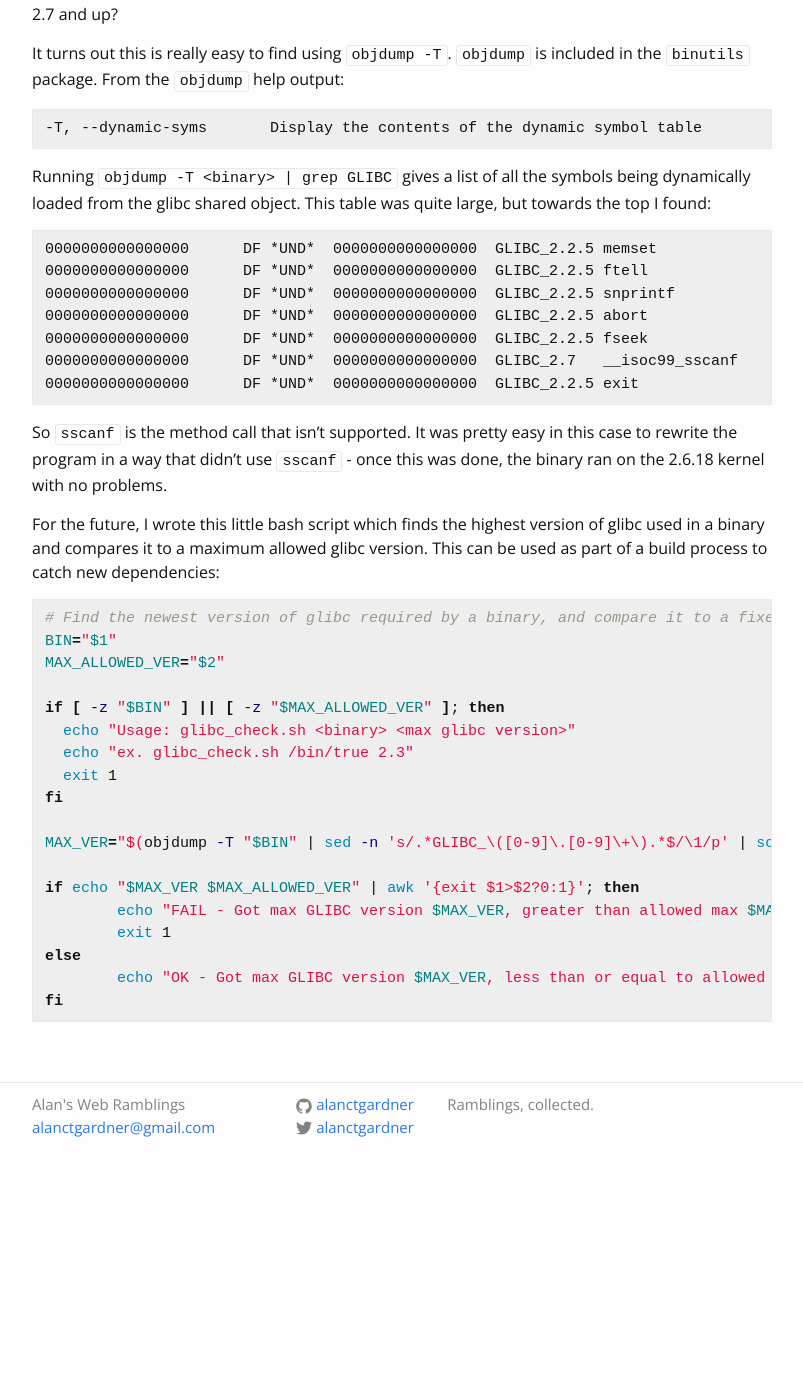
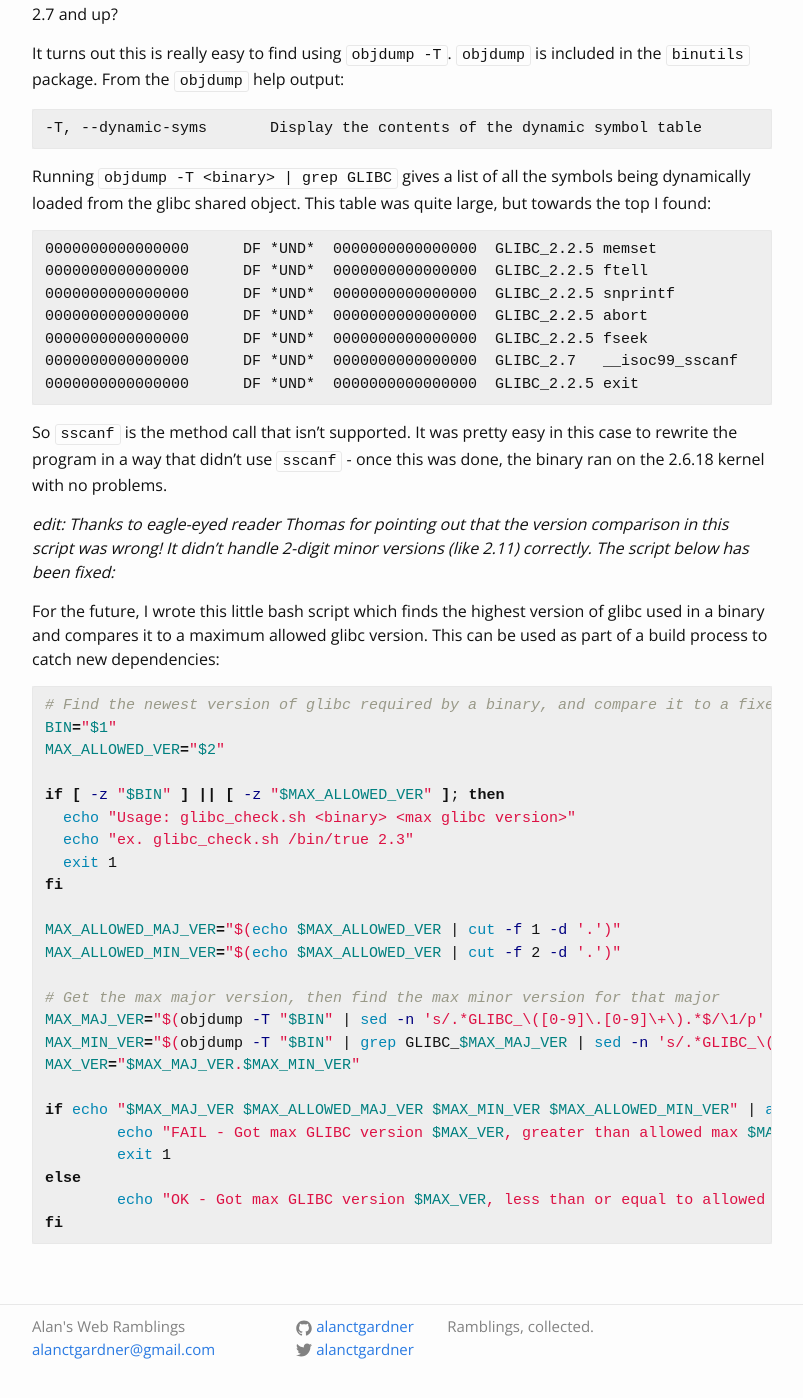
Before and after one commit to actgardner/actgardner.github.io, a Jekyll site: the page built from _posts/2015-12-12-c-dependencies.markdown, in a window 1280 px wide and 1400 px high, scrolled down 431 px. Shown: the whole window, without its empty margins (238-1041 px from the left). Built offline with Jekyll 4.4.1, drawn with Linux system fonts in a browser that asks for light colours; before the commit the page ends 1609 px from its top, so only the background shows below that.

Commit message:
Update glibc post to handle two-digit minor versions

````diff
--- a/_posts/2015-12-12-c-dependencies.markdown
+++ b/_posts/2015-12-12-c-dependencies.markdown
@@ -33,6 +33,8 @@ Running `objdump -T <binary> | grep GLIBC` gives a list of all the symbols being
 
 So `sscanf` is the method call that isn't supported. It was pretty easy in this case to rewrite the program in a way that didn't use `sscanf` - once this was done, the binary ran on the 2.6.18 kernel with no problems.
 
+*edit: Thanks to eagle-eyed reader Thomas for pointing out that the version comparison in this script was wrong! It didn't handle 2-digit minor versions (like 2.11) correctly. The script below has been fixed:*
+
 For the future, I wrote this little bash script which finds the highest version of glibc used in a binary and compares it to a maximum allowed glibc version. This can be used as part of a build process to catch new dependencies:
 
 ```bash
@@ -46,9 +48,15 @@ if [ -z "$BIN" ] || [ -z "$MAX_ALLOWED_VER" ]; then
   exit 1
 fi
 
-MAX_VER="$(objdump -T "$BIN" | sed -n 's/.*GLIBC_\([0-9]\.[0-9]\+\).*$/\1/p' | sort -g | tail -n 1)"
+MAX_ALLOWED_MAJ_VER="$(echo $MAX_ALLOWED_VER | cut -f 1 -d '.')"
+MAX_ALLOWED_MIN_VER="$(echo $MAX_ALLOWED_VER | cut -f 2 -d '.')"
 
-if echo "$MAX_VER $MAX_ALLOWED_VER" | awk '{exit $1>$2?0:1}'; then
+# Get the max major version, then find the max minor version for that major
+MAX_MAJ_VER="$(objdump -T "$BIN" | sed -n 's/.*GLIBC_\([0-9]\.[0-9]\+\).*$/\1/p' | cut -f 1 -d '.' | sort -g | tail -n 1)"
+MAX_MIN_VER="$(objdump -T "$BIN" | grep GLIBC_$MAX_MAJ_VER | sed -n 's/.*GLIBC_\([0-9]\.[0-9]\+\).*$/\1/p' | cut -f 2 -d '.' | sort -g | tail -n 1)"
+MAX_VER="$MAX_MAJ_VER.$MAX_MIN_VER"
+
+if echo "$MAX_MAJ_VER $MAX_ALLOWED_MAJ_VER $MAX_MIN_VER $MAX_ALLOWED_MIN_VER" | awk '{exit $1>$2||$3>$4?0:1}'; then
 	echo "FAIL - Got max GLIBC version $MAX_VER, greater than allowed max $MAX_ALLOWED_VER"
 	exit 1
 else
````
